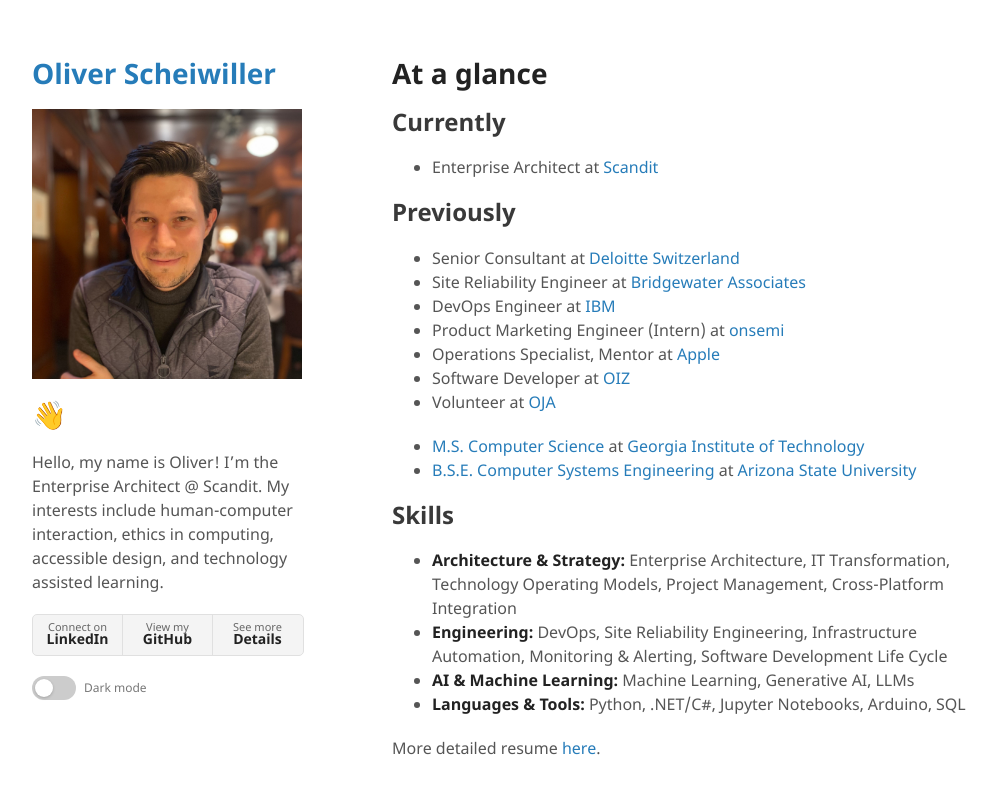
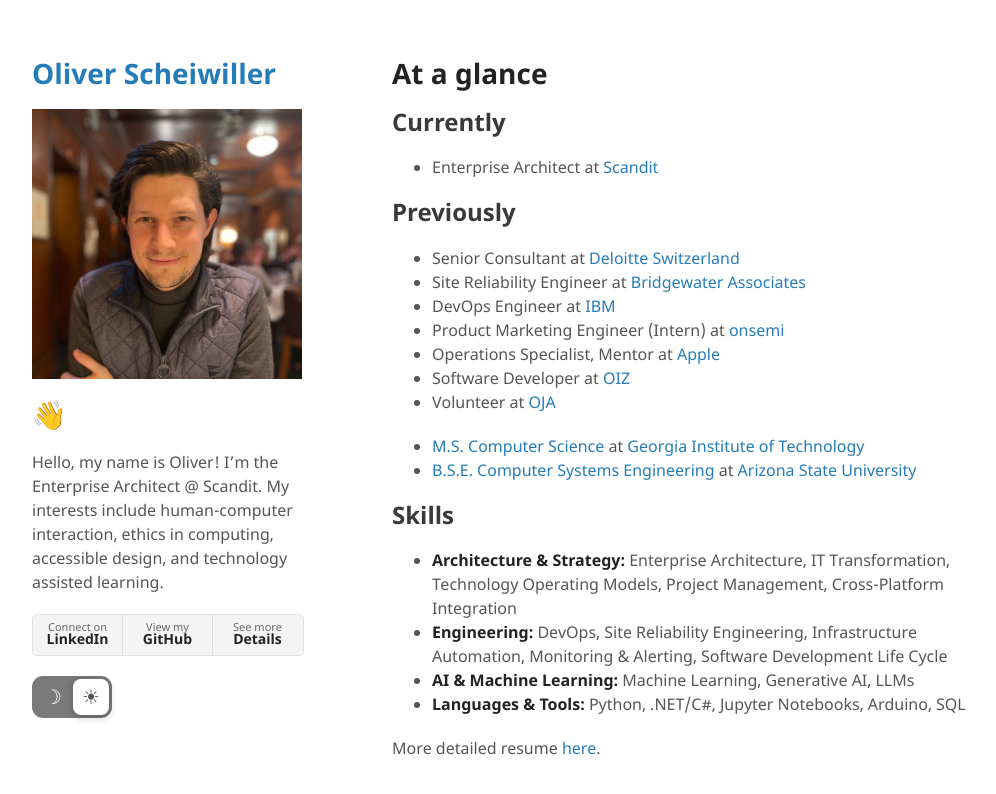
Before and after one commit to oschei/oschei.github.io, a Jekyll site: the page built from index.md, in a window 1280 px wide. Shown: the top 794 px of the page, without its empty margins (138-1134 px from the left). Built offline with Jekyll 4.4.1, drawn with Linux system fonts in a browser that asks for light colours.

Commit message:
Redesign toggle: moon/sun icon pill in reference style

```diff
--- a/_layouts/default.html
+++ b/_layouts/default.html
@@ -38,8 +38,11 @@
       </ul>
       <label class="theme-toggle" aria-label="Toggle dark mode">
         <input type="checkbox" id="theme-toggle-input" role="switch">
-        <span class="theme-toggle-track"></span>
-        <span class="theme-toggle-label">Dark mode</span>
+        <span class="theme-toggle-track">
+          <span class="theme-toggle-moon">☽</span>
+          <span class="theme-toggle-sun">☀</span>
+          <span class="theme-toggle-thumb"></span>
+        </span>
       </label>
     </header>
     <section>
--- a/_sass/jekyll-theme-minimal.scss
+++ b/_sass/jekyll-theme-minimal.scss
@@ -237,12 +237,9 @@
 }
 
 .theme-toggle {
-  display: flex;
-  align-items: center;
-  margin-top: 12px;
+  display: block;
+  margin-top: 14px;
   cursor: pointer;
-  gap: 8px;
-  user-select: none;
 }
 
 .theme-toggle input {
@@ -254,38 +251,54 @@
 
 .theme-toggle-track {
   position: relative;
-  flex-shrink: 0;
-  width: 44px;
-  height: 24px;
-  background: #ccc;
-  border-radius: 12px;
-  transition: background 0.2s ease;
+  display: inline-block;
+  width: 80px;
+  height: 42px;
+  background: #7a7a7a;
+  border-radius: 11px;
 }
 
-.theme-toggle-track::after {
-  content: '';
+.theme-toggle-moon,
+.theme-toggle-sun {
+  position: absolute;
+  top: 3px;
+  width: 36px;
+  height: 36px;
+  display: flex;
+  align-items: center;
+  justify-content: center;
+  font-size: 20px;
+  z-index: 2;
+  pointer-events: none;
+  line-height: 1;
+}
+
+.theme-toggle-moon {
+  left: 3px;
+  color: #fff;
+}
+
+.theme-toggle-sun {
+  right: 3px;
+  color: #555;
+}
+
+.theme-toggle-thumb {
   position: absolute;
   top: 3px;
   left: 3px;
-  width: 18px;
-  height: 18px;
+  width: 36px;
+  height: 36px;
   background: #fff;
-  border-radius: 50%;
-  transition: transform 0.2s ease;
-  box-shadow: 0 1px 3px rgba(0, 0, 0, 0.2);
+  border-radius: 8px;
+  transition: transform 0.25s ease;
+  box-shadow: 0 2px 8px rgba(0, 0, 0, 0.25);
+  z-index: 1;
+  transform: translateX(38px);
 }
 
-.theme-toggle input:checked + .theme-toggle-track {
-  background: #4a9ed4;
-}
-
-.theme-toggle input:checked + .theme-toggle-track::after {
-  transform: translateX(20px);
-}
-
-.theme-toggle-label {
-  font-size: 12px;
-  color: #777;
+.theme-toggle input:checked ~ .theme-toggle-track .theme-toggle-thumb {
+  transform: translateX(0);
 }
 
 @media print,
@@ -455,14 +468,19 @@
   }
 
   .theme-toggle-track {
-    background: #555;
+    background: #4a4a4a;
   }
 
-  .theme-toggle input:checked + .theme-toggle-track {
-    background: #4a9ed4;
+  .theme-toggle-thumb {
+    background: #232323;
+    box-shadow: 0 2px 8px rgba(0, 0, 0, 0.5);
   }
 
-  .theme-toggle-label {
+  .theme-toggle-moon {
+    color: #999;
+  }
+
+  .theme-toggle-sun {
     color: #999;
   }
 }
```
